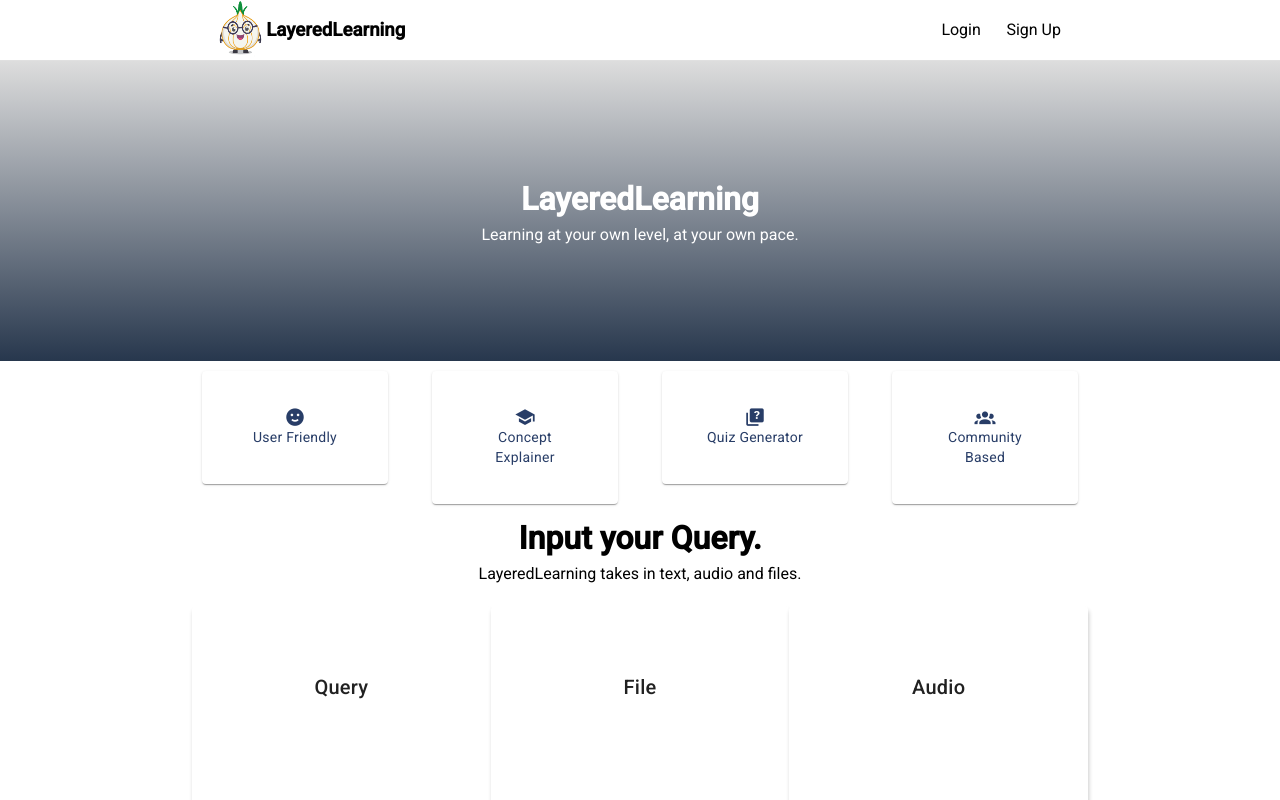
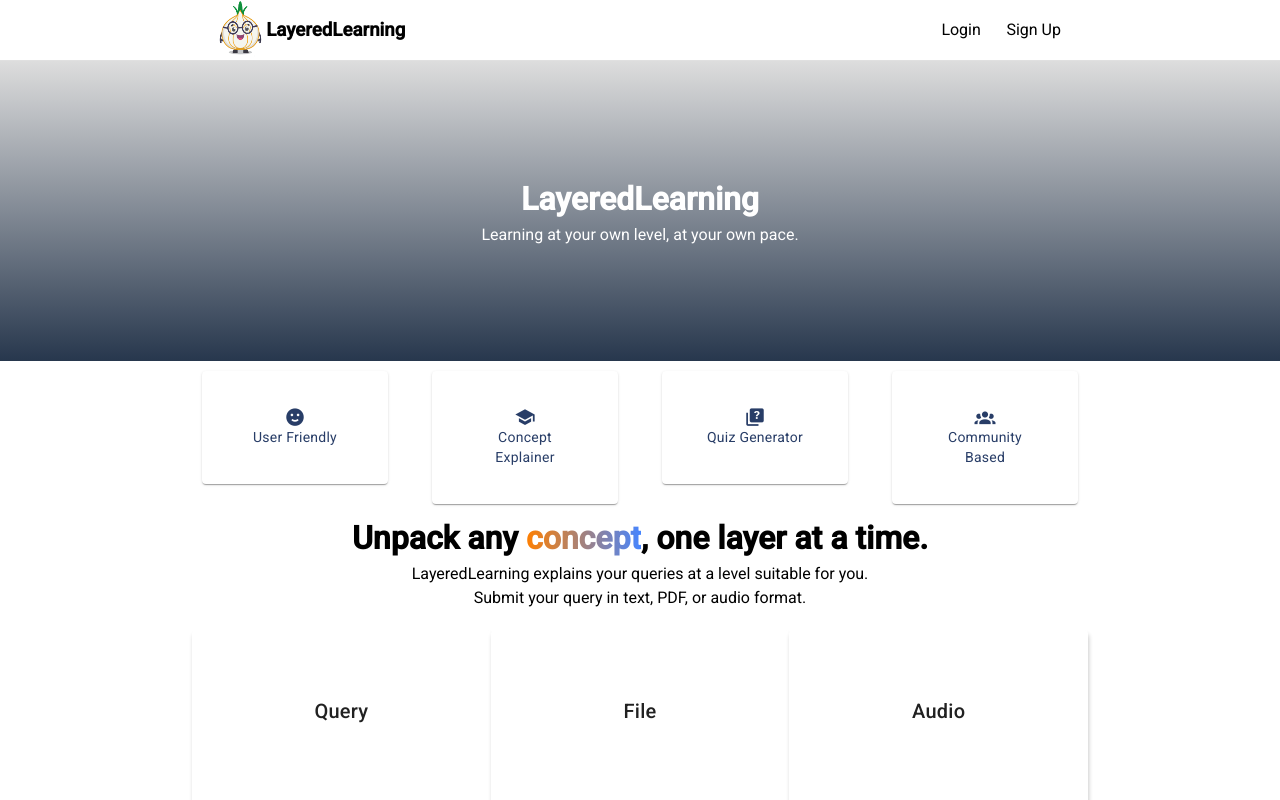
Before and after one commit to wjingen/layeredlearning, a Vue app: page / in a window 1280 px wide. Shown: the top 800 px of the page. Built offline with nearby package versions, Linux system fonts and the light colour scheme.

Commit message:
Add color effect for TestCompoennt

```diff
--- a/package.json
+++ b/package.json
@@ -9,6 +9,7 @@
   },
   "dependencies": {
     "core-js": "^3.8.3",
+    "pdf.js-extract": "^0.2.1",
     "pdfjs-dist": "^3.6.172",
     "vue": "^3.2.13",
     "vue-collapsed": "^1.1.3",
--- a/src/components/FakeConversation.vue
+++ b/src/components/FakeConversation.vue
@@ -1,68 +1,66 @@
-<template>
+<!-- <template>
   <div>
     <input type="file" @change="handleFileChange" accept=".pdf" />
-    <div v-if="text">
+    <button @click="extractText" :disabled="!pdfLoaded">Extract Text</button>
+    <div v-if="textExtracted">
       <h2>Extracted Text:</h2>
-      <pre>{{ text }}</pre>
+      <pre>{{ extractedText }}</pre>
     </div>
   </div>
 </template>
 
 <script>
 import pdfjsLib from "pdfjs-dist";
-pdfjsLib.GlobalWorkerOptions.workerSrc =
-  "layered_learning/node_modules/pdfjs-dist/build/pdf.worker.js"; // Adjust the path accordingly
-import { getDocument } from "pdfjs-dist";
+// import getDocument from "pdfjs-dist/webpack";
+
+import { load } from "mime";
 
 export default {
   data() {
     return {
-      text: null,
+      pdfFile: null,
+      pdfLoaded: false,
+      textExtracted: false,
+      extractedText: "",
     };
   },
   methods: {
     handleFileChange(event) {
-      const file = event.target.files[0];
-      if (file) {
-        const reader = new FileReader();
-        reader.onload = () => {
-          const typedArray = new Uint8Array(reader.result);
-          this.extractTextFromPDF(typedArray);
-        };
-        reader.readAsArrayBuffer(file);
+      this.pdfFile = event.target.files[0];
+      this.pdfLoaded = true;
+    },
+    async extractText() {
+      try {
+        const pdfData = new Uint8Array(await this.pdfFile.arrayBuffer());
+        // const loadingTask = getDocument({ data: pdfData });
+        // const pdf = await loadingTask.promise;
+        // const numPages = pdf.numPages;
+        // let extractedText = "";
+        // console.log(numPages);
+        console.log(pdfData);
+        console.log(pdfjsLib.getDocument);
+        // for (let i = 1; i <= numPages; i++) {
+        //   const page = await pdf.getPage(i);
+        //   const textContent = await page.getTextContent();
+        //   const pageText = textContent.items.map((item) => item.str).join(" ");
+        //   extractedText += pageText + "\n";
+        // }
+
+        // this.extractedText = extractedText;
+        // this.textExtracted = true;
+      } catch (error) {
+        console.error("Error extracting text:", error);
       }
-    },
-    extractTextFromPDF(typedArray) {
-      //   alert(typedArray);
-      //   console.log(getDocument);
-      //   console.log(pdfjsLib);
-      getDocument(typedArray).promise.then((pdf) => {
-        const totalPages = pdf.numPages;
-        let extractedText = "";
-        console.log("DEBUG");
-        const getPageText = (pageNumber) => {
-          return pdf.getPage(pageNumber).then((page) => {
-            return page.getTextContent().then((content) => {
-              let pageText = "";
-              content.items.forEach((item) => {
-                pageText += item.str + " ";
-              });
-              return pageText.trim();
-            });
-          });
-        };
-
-        const promises = [];
-        for (let i = 1; i <= totalPages; i++) {
-          promises.push(getPageText(i));
-        }
-
-        Promise.all(promises).then((texts) => {
-          extractedText = texts.join("\n");
-          this.text = extractedText;
-        });
-      });
     },
   },
 };
+</script> -->
+<template>
+  <div></div>
+</template>
+
+<script>
+export default {};
 </script>
+
+<style lang="scss" scoped></style>
--- a/src/components/TestComponent.vue
+++ b/src/components/TestComponent.vue
@@ -22,8 +22,12 @@
           </v-col>
         </v-row>
       </div>
-      <h1>Input your Query.</h1>
-      <p>LayeredLearning takes in text, audio and files.</p>
+      <h1>
+        Unpack any <span class="color-effect">concept</span>, one layer at a
+        time.
+      </h1>
+      <p>LayeredLearning explains your queries at a level suitable for you.</p>
+      <p>Submit your query in text, PDF, or audio format.</p>
       <div class="search">
         <v-card title="Query" class="query-card">
           <v-text-field
@@ -219,6 +223,12 @@ h2 {
   width: 100%;
   padding-top: 20px;
 }
+
+.color-effect {
+  background: linear-gradient(to right, #ff7f00, #4685ff);
+  -webkit-background-clip: text;
+  -webkit-text-fill-color: transparent;
+}
 .search .query-card {
   width: 350px;
   height: 500px;
```
Also changed, not shown: 1 other file (tests, documents, lock files or other folders).
